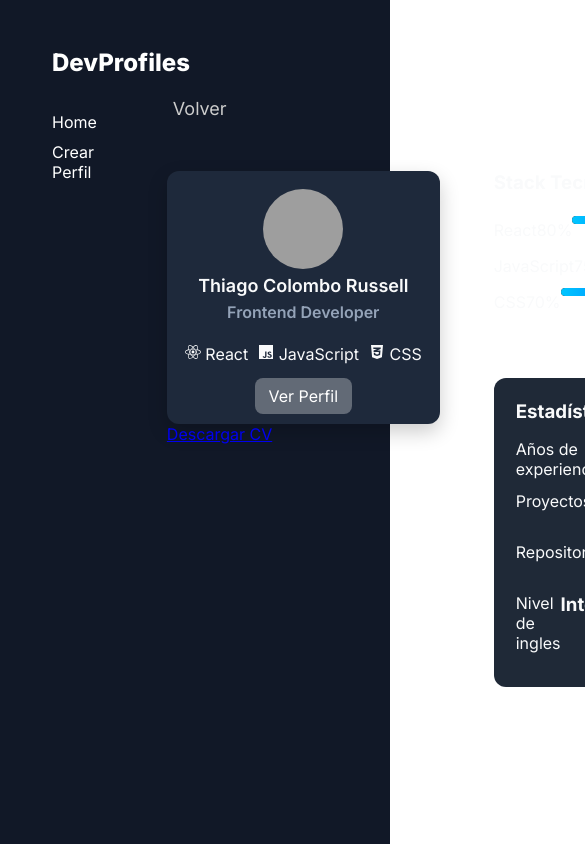
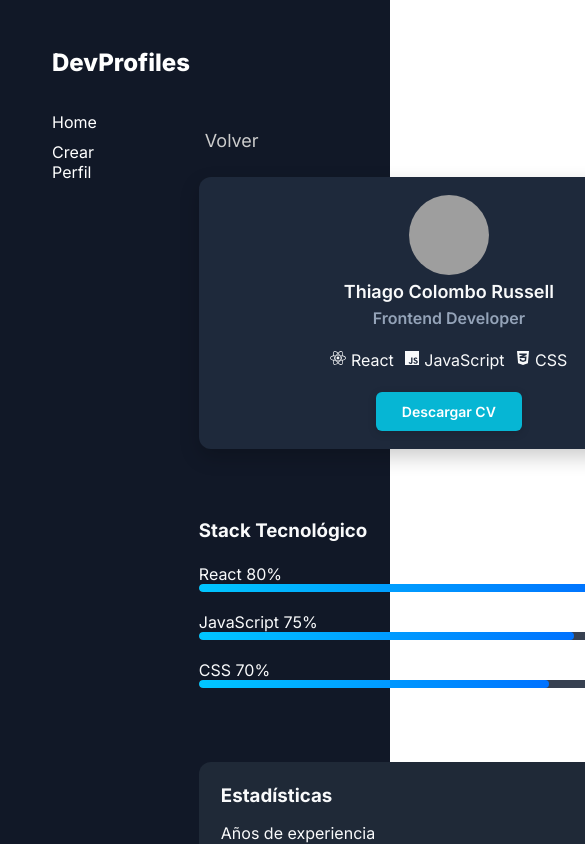
Before and after one commit to thiagocr-dev/DevProfile, a React (Vite) app: page /profile/1 in a window 390 px wide. Shown: the top 844 px of the page, 585 px wide, since content can reach past the window. Built offline with nearby package versions, Linux system fonts and the light colour scheme; grey boxes are pictures that could not be loaded.

Commit message:
descargar CV, uso de estados, con mejoras en el apartado del perfil, decoracion y optimizacion con media queries.

```diff
--- /dev/null
+++ b/src/components/DeveloperCardProfile/DeveloperCardProfile.css
@@ -0,0 +1,80 @@
+.card__profile{
+    background-color: #1e293b;
+    border-radius: 12px;
+    box-shadow: 0 8px 20px rgba(0, 0, 0, 0.2);
+    cursor: pointer;
+    padding: 18px;
+    text-align: center;
+    transition: all 0.2s ease;
+    flex: 1 1 300px;
+    max-width: none;
+    white-space: normal;
+    overflow: visible;
+    text-overflow: unset;
+}
+
+.card__profile:hover{
+    transform: translateY(-8px);
+    background-color: rgba(255, 255, 255, 0.08);
+}
+
+.avatar{
+    width: 80px;
+    height: 80px;
+    border-radius: 50%;
+    margin-bottom: 2px;
+    object-fit: cover;
+}
+
+.name{
+    font-size: 18px;
+    font-weight: 600;
+    margin-bottom: 6px;
+}
+
+.role{
+    font-weight: 600;
+    color: #94a3b8;
+}
+
+.tech-badges{
+    align-items: center;
+    display: flex;
+    gap: 10px;
+    justify-content: center;
+    margin: 22px 0;
+}
+
+.cv-btn {
+    background: #06b6d4;
+    color: white;
+    border: none;
+    padding: 11px 26px;
+    border-radius: 6px;
+    font-weight: 600;
+    font-size: 14px;
+    cursor: pointer;
+    transition: all 0.3s ease;
+    box-shadow: 0 2px 8px rgba(0, 0, 0, 0.15);
+}
+
+.cv-btn--downloaded {
+    background: #10b981;
+    box-shadow: 0 2px 8px rgba(16, 185, 129, 0.3);
+}
+
+.cv-btn--downloaded:hover {
+    background: #059669;
+    box-shadow: 0 4px 12px rgba(16, 185, 129, 0.4);
+}
+
+.cv-btn:hover {
+    background: #0891b2;
+    box-shadow: 0 4px 12px rgba(6, 182, 212, 0.4);
+    transform: translateY(-2px);
+}
+
+.cv-btn:active {
+    transform: translateY(0);
+    box-shadow: 0 2px 4px rgba(0, 0, 0, 0.25);
+}
--- /dev/null
+++ b/src/components/DeveloperCardProfile/DeveloperCardProfile.jsx
@@ -0,0 +1,45 @@
+import './DeveloperCardProfile.css'
+import { useState } from 'react'
+import TechBadge from '../TechBadge/TechBadge'
+
+
+function DeveloperCardProfile({developer}) {
+    const [isDownloaded, setIsDownloaded] = useState(false)
+
+    const handleDownloadCV = () => {
+        const link = document.createElement('a');
+        link.href = developer.cv;
+        link.download = developer.cv.split('/').pop();
+        document.body.appendChild(link);
+        link.click();
+        document.body.removeChild(link);
+
+        setIsDownloaded(true)
+        setTimeout(() => setIsDownloaded(false), 4000) // volver a estado dsp de 4 seg
+    }
+
+    return (
+        <div className="card__profile">
+            <img
+                src={developer.avatar}
+                alt={developer.name}
+                className="avatar"
+            />
+            <h3 className="name">{developer.name}</h3>
+            <p className='role'>{developer.role}</p>
+
+            <div className="tech-badges">
+                {developer.tech.map((tech, index) => (
+                    <TechBadge key={index} tech={tech} />
+                ))}
+            </div>
+            <button
+                onClick={handleDownloadCV}
+                className={`cv-btn ${isDownloaded ? 'cv-btn--downloaded' : ''}`}>
+                {isDownloaded ? '✓ Descargado' : 'Descargar CV'}
+            </button>
+        </div>
+    )
+}
+
+export default DeveloperCardProfile
--- a/src/components/TechChart/TechChart.css
+++ b/src/components/TechChart/TechChart.css
@@ -11,9 +11,6 @@
 }
 
 .tech-items{
-    display:flex;
-    justify-content: space-between;
-    align-items: center;
     margin-bottom: 8px;
 }
 
--- a/src/components/TechChart/TechChart.jsx
+++ b/src/components/TechChart/TechChart.jsx
@@ -12,8 +12,7 @@ function TechChart({tech}) {
             {tech.map((item, index) => (
                 <div key={index}
                     className="tech-items">
-                    <span>{item.name}</span>
-                    <span>{item.level}%</span>
+                    <span>{item.name} {item.level}%</span>
 
                     <div className="tech-level">
                         <div className='bar-fill'
--- a/src/layouts/layout.css
+++ b/src/layouts/layout.css
@@ -11,4 +11,9 @@
 .main{
     padding: 0 50px;
     color: #f9fafb;
+    .main {
+  min-height: 100vh;
+  display: flex;
+  justify-content: center;
 }
+}
--- a/src/pages/Profile.css
+++ b/src/pages/Profile.css
@@ -1,10 +1,33 @@
-.profile__container{
-    align-items: flex-start;
-    display: flex;
-    gap: 54px;
-    margin-top: 26px;
+.profile-wrapper{
+    max-width: 1100px;
+    margin: 0 auto;
+    padding: 32px;
 }
 
+.profile__container{
+    display: flex;
+    flex-direction: column;
+    gap: 70px;
+}
+
+@media (min-width: 992px) {
+    .profile__container {
+        flex-direction: row;
+        align-items: flex-start;
+    }
+}
+
+@media (min-width: 1200px) {
+    .profile__container {
+        width: 85%;
+    }
+}
+
+@media (min-width: 1800px) {
+    .profile__container {
+        width: 75%;
+    }
+}
 .back-btn{
     background: none;
     border: none;
@@ -22,6 +45,7 @@
 
 .left-column{
     flex: 1;
+    min-width: 500px;
 }
 
 .cv-btn{
@@ -33,4 +57,5 @@
     flex: 2;
     flex-direction: column;
     gap: 32px;
+    min-width: 500px;
 }
--- a/src/pages/Profile.jsx
+++ b/src/pages/Profile.jsx
@@ -1,10 +1,9 @@
 import './Profile.css'
-import { useParams, useNavigate, Link } from 'react-router'
+import { useParams, useNavigate} from 'react-router'
 import developers from '../data/developers'
-import TechBadge from '../components/TechBadge/TechBadge'
 import ProfileMetrics from '../components/ProfileMetrics/ProfileMetrics'
-import DeveloperCard from '../components/DeveloperCard/DeveloperCard'
 import TechChart from '../components/TechChart/TechChart'
+import DeveloperCardProfile from '../components/DeveloperCardProfile/DeveloperCardProfile'
 
 function Profile() {
     const {id} = useParams()
@@ -21,16 +20,11 @@ function Profile() {
     }
 
     return (
-        <div>
+        <div className='profile-wrapper'>
             <button className="back-btn" onClick={() => navigate(-1)}>Volver</button>
                 <div className="profile__container">
                     <div className="left-column">
-                        <DeveloperCard developer={developer}/>
-                        <Link to={developer.cv}
-                            download={developer.cv}
-                            className='cv-btn'>
-                            Descargar CV
-                        </Link>
+                        <DeveloperCardProfile developer={developer}/>
                     </div>
 
                     <div className='right-column'>
```
Also changed, not shown: 1 other file (tests, documents, lock files or other folders).
